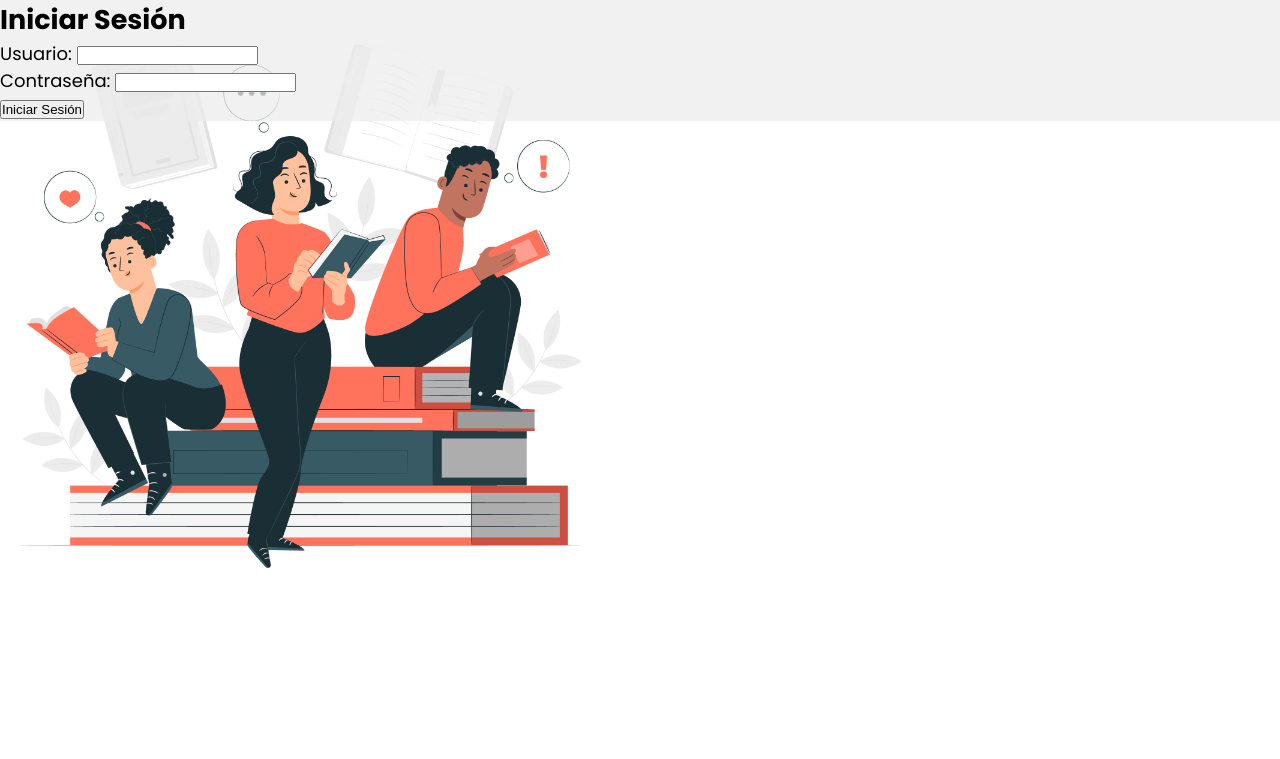
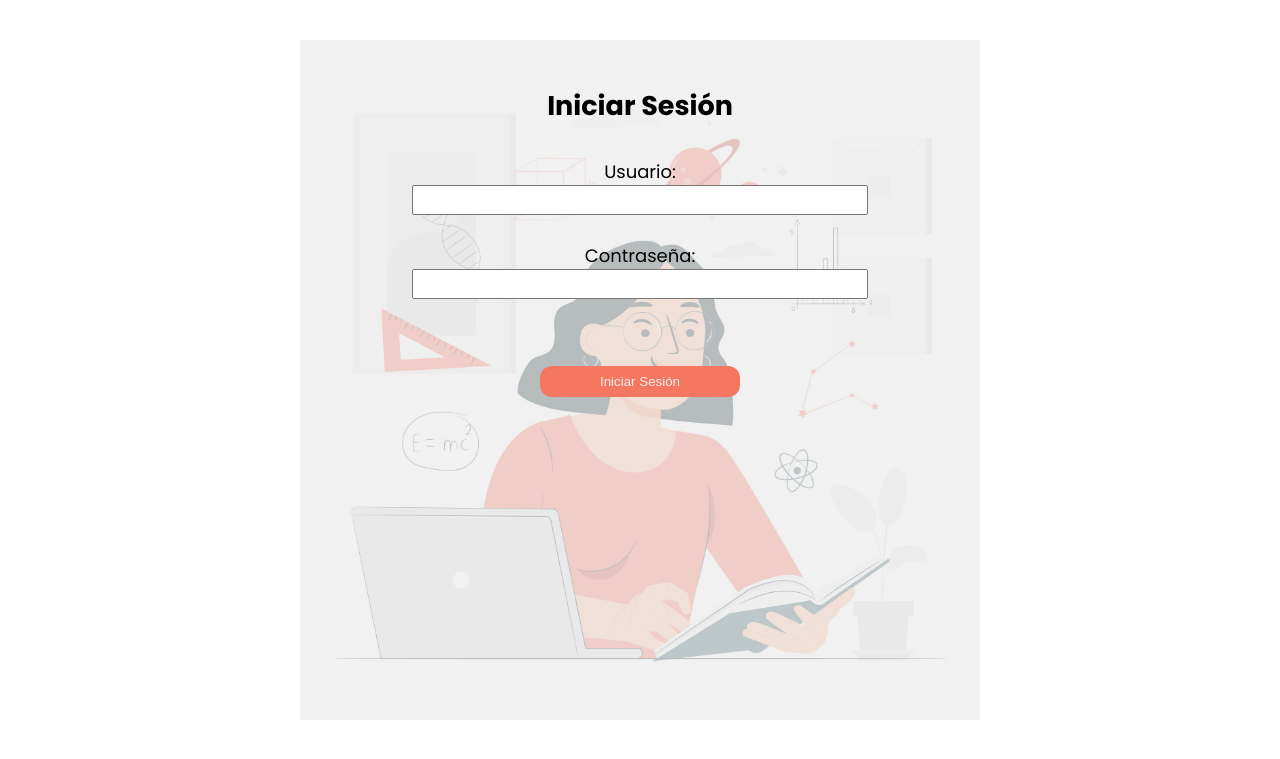
Before and after one commit to Dirolita/homework-appFlask, a Flask app: page /login in a window 1280 px wide. Shown: the top 759 px of the page. Run offline with Flask 3, Linux system fonts and the light colour scheme.

Commit message:
styles login

```diff
--- a/app/auth.py
+++ b/app/auth.py
@@ -38,9 +38,6 @@ def register():
 
         # Guardar la lista actualizada de usuarios en el archivo JSON
 
-
-
-
         return render_template('register.html')
 
    #redirect(url_for('auth.login', message=message))
--- a/app/static/style.css
+++ b/app/static/style.css
@@ -7,7 +7,7 @@
 :root{
     --orange: rgb(245, 119, 96);
     --white: rgb(247, 239, 237);
-    --gray: rgb(90, 89, 89);
+    --gray: rgb(70, 70, 70);
     --ligth-gray: rgba(236, 236, 236, 0.747);
     --btn-color:#06adb6;
 
@@ -22,12 +22,11 @@ html,body{
 }
 .login-section__img{
     width: 70%;
-    background-image: url(../static/imgs/learning.jpg);
-    background-repeat: no-repeat;
-    background-size: contain;
-    background-attachment: fixed;
     display: none;
-
+}
+.login-section__img img{
+    width: 80%;
+    height: 100vh;
 }
 .login-section__content{
     width: 100%;
@@ -43,7 +42,7 @@ html,body{
     display: flex;
     flex-direction: column;
     align-items: center;
-    justify-content: center;
+    justify-content:center;
     margin: 16px;
     padding: 30px 12px;
     line-height: 1.1;
@@ -54,7 +53,7 @@ html,body{
 
   }
 .login-section__text h2{
-    margin-bottom: 24px;
+    margin-bottom: 36px;
     color: var(--gray);
     font-size: 32px;
     font-weight: 700;
@@ -62,6 +61,7 @@ html,body{
 }
 .login-section__text p{
     font-size: 18px;
+    line-height: 1.5;
 }
 
 .login-section__text a{
@@ -70,8 +70,8 @@ html,body{
     text-decoration: none;
     font-size: 18px;
     font-family: "Poppins", sans-serif;
-    color: var(--white);
     color: var(--gray);
+
 }
 .login-section__button{
     margin: 40px 0 16px 0 ;
@@ -95,15 +95,47 @@ html,body{
 }
 /*Inico de secion*/
 .login{
-    width: 100%;
-    height: 600px;
-    background-image: url(../static/imgs/login.jpg);
+    width: 380px;
+    height: 380px;
+    margin: 40px auto;
+    background-image: url(../static/imgs/learning.jpg);
     background-size: contain;
     background-repeat: no-repeat;
 }
 .login__container{
+    height: 100%;
+    padding: 14px;
     background-color: var(--ligth-gray);
+    display: flex;
+    flex-direction: column;
+    text-align: center;
 }
+.login__container h1{
+    margin: 32px;
+}
+.login__container-form{
+    display: flex;
+    justify-content: center;
+    align-items: center;
+    flex-direction: column;
+}
+.login__container-form input{
+    width: 70%;
+    height: 30px;
+    font-size: 16px;
+    color: var(--gray);
+}
+.login__container-form button{
+    margin: 40px 0 16px 0 ;
+    padding: 8px;
+    width: 200px;
+    background-color: var(--orange) ;
+    border-radius: 12px;
+    border: none;
+    color: var(--white);
+    font-size: 16;
+}
+
 @media (min-width: 700px) {
     .login-section__img{
         display: block;
@@ -115,4 +147,9 @@ html,body{
     .login-section__content{
         width: 40%;
     }
-}
+    .login{
+        width: 680px;
+        height: 680px;}
+
+
+    }
--- a/app/templates/index.html
+++ b/app/templates/index.html
@@ -3,7 +3,9 @@
 {% block title%} Home{% endblock title%}
 {% block content %}
 <section class="login-section">
-    <div class="login-section__img">.</div>
+    <div class="login-section__img">
+        <img src="../static/imgs/login.jpg" alt="">
+    </div>
     <div class="login-section__content">
         <div class="login-section__text">
             <h2>Bienvenido a <br> Home-work</h2>
```
